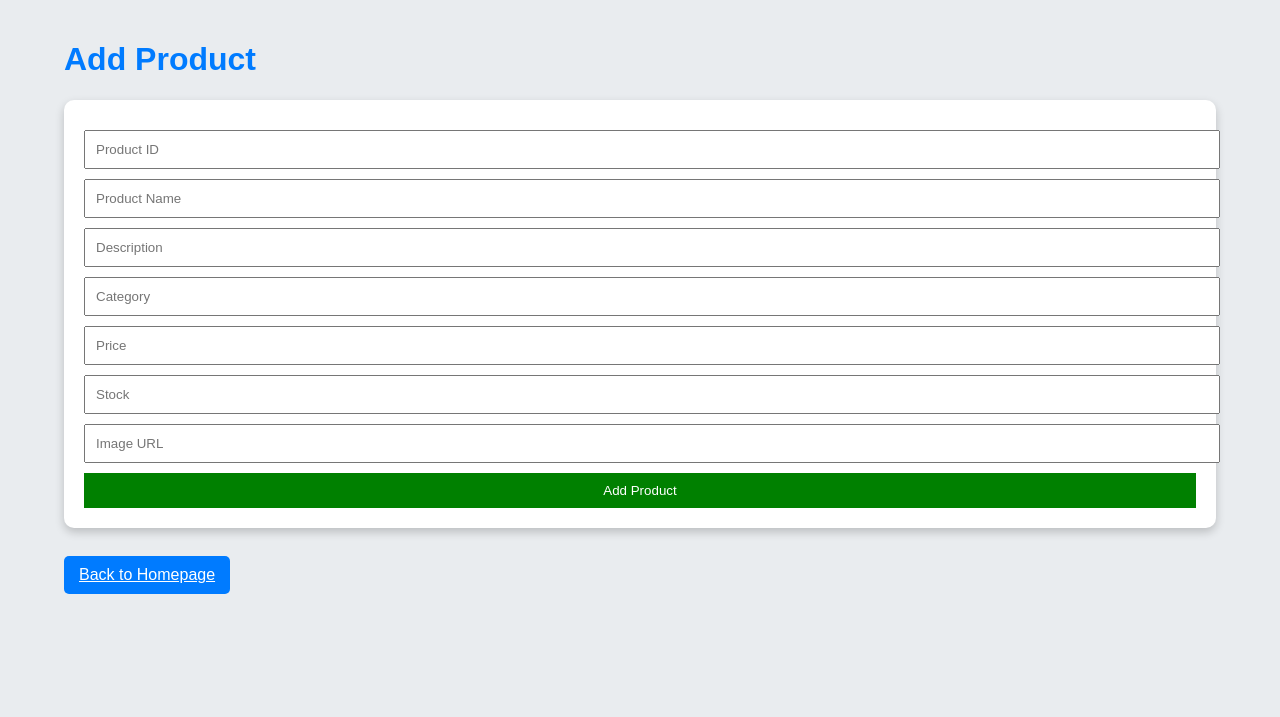
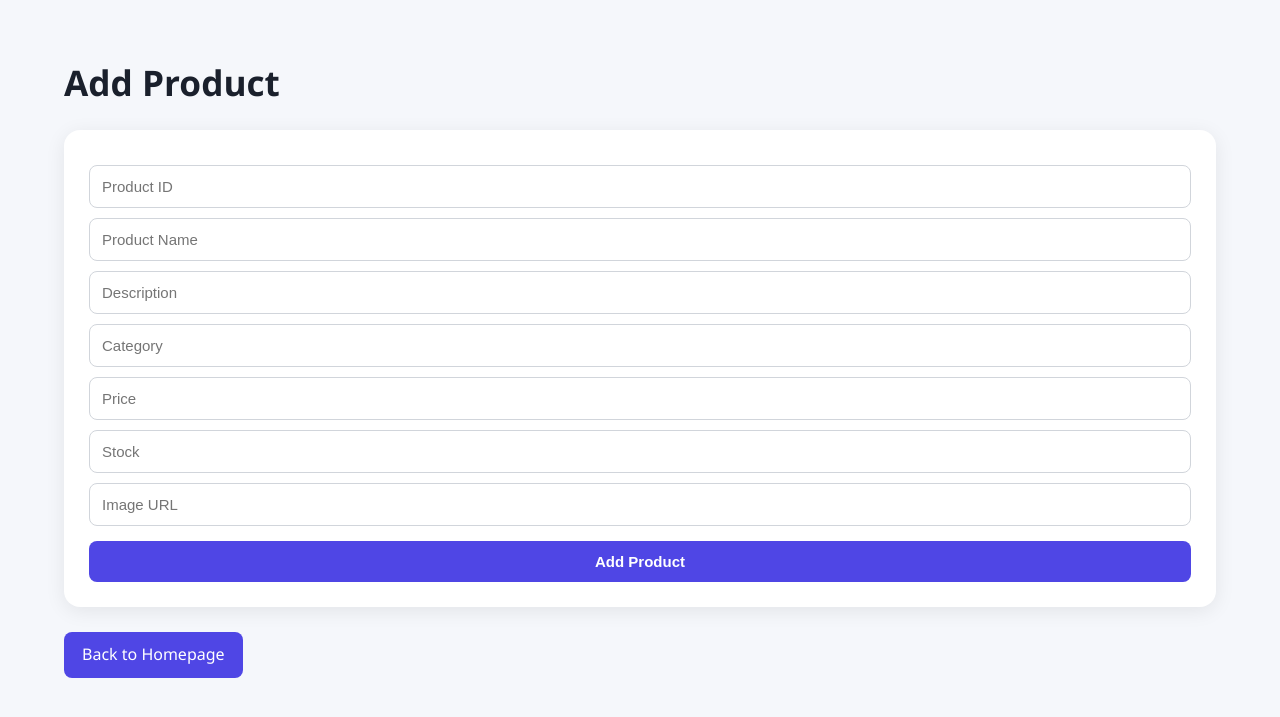
Before and after one commit to SaraLubadah/ShopSphere, a Flask app: page /add in a window 1280 px wide. Shown: the top 717 px of the page. Run offline with Flask 3, Linux system fonts and the light colour scheme.

Commit message:
css chsnges

```diff
--- a/static/style.css
+++ b/static/style.css
@@ -1,71 +1,144 @@
 body {
-    font-family: Arial, sans-serif;
-    background-color: #e9ecef;
+    font-family: 'Segoe UI', Tahoma, Geneva, Verdana, sans-serif;
+    background: #f5f7fb;
+    color: #2d3748;
     margin: 0;
     padding: 0;
+    line-height: 1.6;
 }
 
 .container {
     width: 90%;
+    max-width: 1200px;
     margin: auto;
-    padding: 20px;
-}
-
-.product-card {
-    background-color: white;
-    padding: 20px;
-    margin-top: 20px;
-    border-radius: 10px;
-    box-shadow: 0px 4px 10px rgba(0,0,0,0.2);
+    padding: 30px 20px;
 }
 
 h1 {
-    color: #007bff;
+    color: #1a202c;
+    font-size: 2.2rem;
+    margin-bottom: 10px;
 }
 
 h2 {
-    color: #333;
+    color: #2d3748;
+    margin-bottom: 15px;
 }
 
 a {
     display: inline-block;
-    margin-top: 10px;
-    padding: 10px 15px;
-    background-color: #007bff;
+    text-decoration: none;
+    background: #4f46e5;
     color: white;
-    border-radius: 5px;
+    padding: 10px 18px;
+    border-radius: 8px;
+    transition: all 0.3s ease;
+    font-weight: 500;
+}
+
+a:hover {
+    background: #4338ca;
+    transform: translateY(-2px);
+}
+
+.product-card {
+    background: white;
+    padding: 25px;
+    margin-top: 20px;
+    border-radius: 16px;
+    box-shadow: 0 4px 20px rgba(0,0,0,0.08);
+    transition: transform 0.3s ease,
+                box-shadow 0.3s ease;
+}
+
+.product-card:hover {
+    transform: translateY(-4px);
+    box-shadow: 0 8px 25px rgba(0,0,0,0.12);
 }
 
 img {
-    margin-top: 10px;
-    border-radius: 10px;
-    max-width: 100%;
+    width: 250px;
+    height: 250px;
+    object-fit: cover;
+    border-radius: 12px;
+    margin-top: 15px;
 }
 
 form {
-    background-color: white;
-    padding: 20px;
-    border-radius: 10px;
+    background: white;
+    padding: 25px;
+    border-radius: 16px;
     margin-top: 20px;
-    box-shadow: 0px 4px 10px rgba(0,0,0,0.2);
+    box-shadow: 0 4px 20px rgba(0,0,0,0.08);
 }
 
-input, textarea, button {
+input,
+textarea,
+select {
     width: 100%;
+    padding: 12px;
     margin-top: 10px;
-    padding: 10px;
+    border: 1px solid #d1d5db;
+    border-radius: 8px;
+    box-sizing: border-box;
+    font-size: 15px;
+    transition: border-color 0.3s ease;
+}
+
+input:focus,
+textarea:focus,
+select:focus {
+    outline: none;
+    border-color: #4f46e5;
 }
 
 button {
-    background-color: green;
+    width: 100%;
+    margin-top: 15px;
+    padding: 12px;
+    background: #4f46e5;
     color: white;
     border: none;
+    border-radius: 8px;
+    font-size: 15px;
+    font-weight: 600;
+    cursor: pointer;
+    transition: background 0.3s ease;
+}
+
+button:hover {
+    background: #4338ca;
 }
 
 .review-box {
-    background-color: white;
-    padding: 15px;
+    background: white;
+    padding: 18px;
     margin-top: 15px;
-    border-left: 5px solid #007bff;
-    border-radius: 10px;
+    border-left: 4px solid #4f46e5;
+    border-radius: 12px;
+    box-shadow: 0 2px 10px rgba(0,0,0,0.05);
 }
+
+.review-box strong {
+    color: #1a202c;
+}
+
+.review-box small {
+    color: #718096;
+}
+
+.price {
+    color: #16a34a;
+    font-size: 1.2rem;
+    font-weight: 700;
+}
+
+.category-tag {
+    display: inline-block;
+    background: #eef2ff;
+    color: #4f46e5;
+    padding: 5px 10px;
+    border-radius: 20px;
+    font-size: 0.85rem;
+    font-weight: 600;
+}
```
